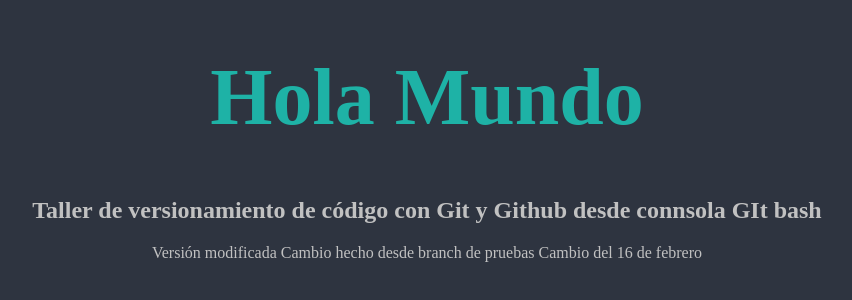
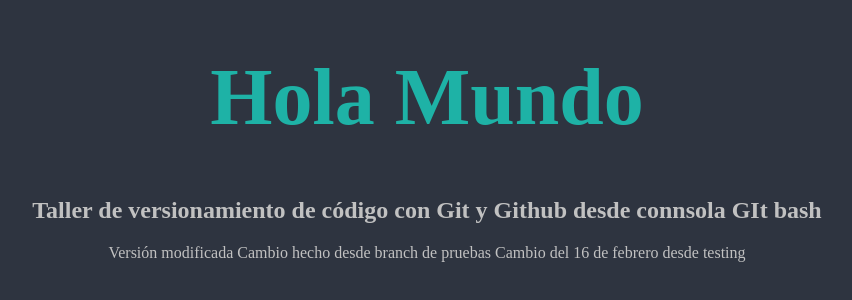
Before and after one commit to miguelropero/clase-git-v2, a plain HTML site: page index.html in a window 1280 px wide. Shown: the part 148-448 px from the top of the page, without its empty margins (213-1065 px from the left). Drawn offline with Linux system fonts and the light colour scheme.

Commit message:
Cambios del 16 de febrero

```diff
--- a/index.html
+++ b/index.html
@@ -18,7 +18,7 @@ Versión modificada
 
 Cambio hecho desde branch de pruebas
 
-Cambio del 16 de febrero
+Cambio del 16 de febrero  desde testing
 
 </body>
 </html>
```
